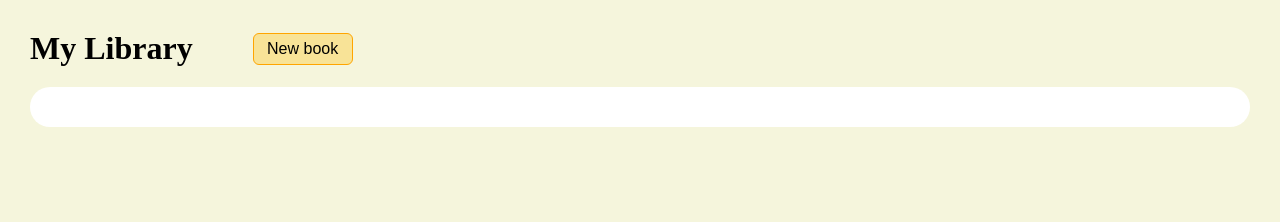
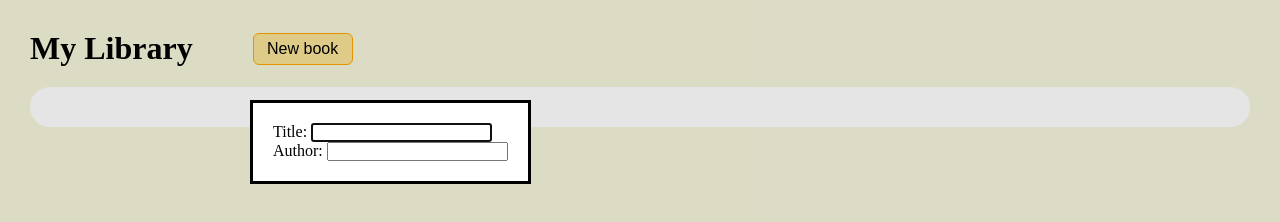
Before and after one commit to oBanton26/library-project, a plain HTML site: page index.html in a window 1280 px wide. Both pictures are taken after a click on the button "New book". Drawn offline with Linux system fonts and the light colour scheme.

Commit message:
Create first form elements inside dialog and style
I want to practice using dialogs with putting the form for creating new
books inside one. I've just layed the basic elements to display the
dialog when the button is clicked, and of course some styling on the
dialog. I still need to figure out how to use the inputs results to
create a new book.

```diff
--- a/index.html
+++ b/index.html
@@ -5,13 +5,25 @@
     <meta name="viewport" content="width=device-width, initial-scale=1.0">
     <title>Library Project</title>
     <link rel="stylesheet" href="styles.css">
-    <script src="script.js"></script>
+    <script src="script.js" defer></script>
 </head>
 <body>
     <div class="head-bar">
         <h1>My Library</h1>
         <button class="new-book-button">New book</button>
     </div>
+    <dialog>
+        <form action="" method="dialog">
+            <div>
+                <label for="title">Title:</label>
+                <input type="text" id="title" name="title">
+            </div>
+            <div>
+                <label for="author">Author:</label>
+                <input type="text" id="author" name="author">
+            </div>
+        </form>
+    </dialog>
     <div class="library-container">
 
     </div>
--- a/script.js
+++ b/script.js
@@ -38,3 +38,9 @@ function displayLibrary () {
         libraryContainer.appendChild(bookCard);
     }
 }
+
+const newBookButton = document.querySelector(".new-book-button")
+const dialog = document.querySelector("dialog");
+newBookButton.addEventListener("click", function(){
+    dialog.showModal();
+});
--- a/styles.css
+++ b/styles.css
@@ -20,6 +20,7 @@ body {
 
 .card {
     border: 1px solid black;
+    background-color: rgb(248, 227, 151);
     border-radius: 10px;
     padding: 15px;
     font-size: 1.2rem;
@@ -57,3 +58,11 @@ h1 {
     align-items: center;
     gap: 60px;
 }
+
+dialog {
+    margin: 100px 250px
+}
+
+form {
+    margin: 20px;
+}
```
